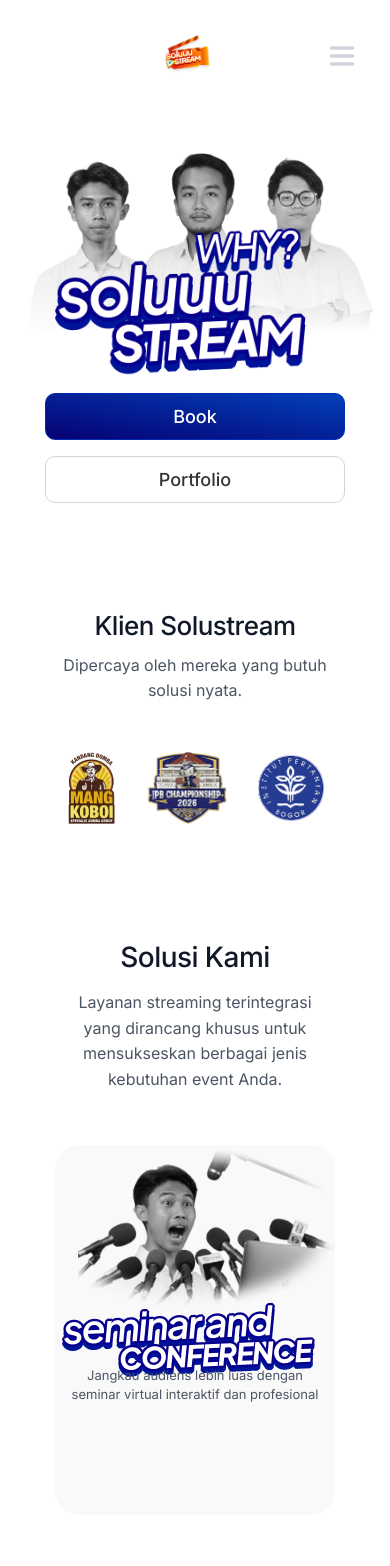
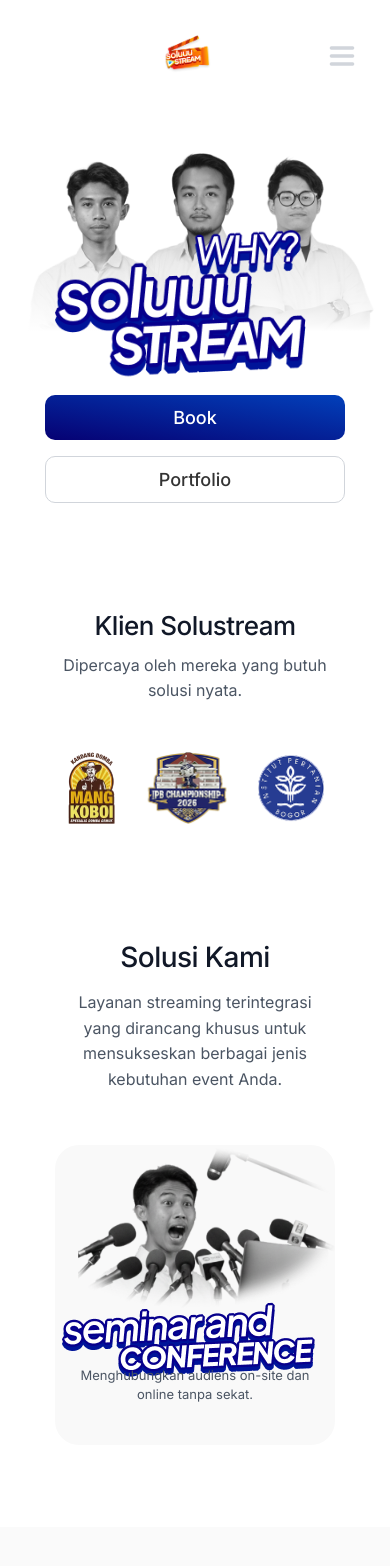
Before and after one commit to pascal-arya/solustream-pages, a Next.js app: page / in a window 390 px wide. Shown: the top 1566 px of the page. Built offline with nearby package versions, Linux system fonts and the light colour scheme.

Commit message:
style: Hover finishing

```diff
--- a/src/app/components/Solutions.tsx
+++ b/src/app/components/Solutions.tsx
@@ -9,7 +9,7 @@ export default function Solutions() {
       image: '/Assets/Landing Page/Solusi Img/seminat.png',
       titleImage: '/Assets/Landing Page/Group 2607807.png',
       altText: 'Seminar & Conference',
-      description: 'Jangkau audiens lebih luas dengan seminar virtual interaktif dan profesional',
+      description: 'Menghubungkan audiens on-site dan online tanpa sekat.',
     },
     {
       id: 2,
@@ -23,7 +23,7 @@ export default function Solutions() {
       image: '/Assets/Landing Page/Solusi Img/Mask group (1).png',
       titleImage: '/Assets/Landing Page/Group 2607809.png',
       altText: 'Event & Entertainment',
-      description: 'Siarkan keseruan konser, festival, dan acara hiburan secara real-time',
+      description: 'Siarkan peluncuran produk, event kantor, hingga acara hiburan',
     },
     {
       id: 4,
--- a/src/app/landing.css
+++ b/src/app/landing.css
@@ -149,11 +149,11 @@
 .btn-blue {
   background: linear-gradient(to top right, #060173 0%, #0240BA 100%);
   color: #ffffff;
-  border: 1px solid #002db3;
+  border: none;
 }
 
 .btn-blue:hover {
-  background-color: #002280;
+  background: linear-gradient(to top right, #F80 0%, #ED1B1B 100%);
   transform: translateY(-2px);
 }
 
@@ -275,24 +275,33 @@
 
 .solution-card {
   position: relative;
-  height: 410px;
+  height: 390px;
   border-radius: 28px;
   overflow: hidden;
   display: flex;
   flex-direction: column;
   align-items: center;
   justify-content: flex-start;
-  padding: 0 0 20px;
+  padding: 0 0 10px;
   background-color: #F9F9F9;
   border: none;
   /* box-shadow: 0 4px 20px rgba(0, 0, 0, 0.03); */
-  transition: transform 0.4s cubic-bezier(0.16, 1, 0.3, 1), box-shadow 0.4s cubic-bezier(0.16, 1, 0.3, 1);
+  transition: transform 0.4s cubic-bezier(0.16, 1, 0.3, 1), box-shadow 0.4s cubic-bezier(0.16, 1, 0.3, 1), background 0.4s ease;
   cursor: pointer;
 }
 
 .solution-card:hover {
   transform: translateY(-8px);
-  box-shadow: 0 20px 40px rgba(0, 0, 0, 0.08);
+}
+
+/* Standard grey card hover style: turns to brand blue gradient */
+.solution-card:not(.custom-solution-card):hover {
+  background: linear-gradient(to top right, #060173 0%, #0240BA 100%);
+  box-shadow: 0 20px 40px rgba(6, 1, 115, 0.2);
+}
+
+.solution-card:not(.custom-solution-card):hover .solution-card-description {
+  color: rgba(255, 255, 255, 0.9);
 }
 
 .solution-card-image-wrapper {
@@ -352,12 +361,14 @@
   font-weight: 400;
   max-width: 95%;
   margin: 0;
+  transition: color 0.3s ease;
 }
 
 /* Custom Solution Card Brand Gradient */
 .custom-solution-card {
   background: linear-gradient(to top right, #060173 0%, #0240BA 100%);
   border: none;
+  transition: transform 0.4s cubic-bezier(0.16, 1, 0.3, 1), box-shadow 0.4s cubic-bezier(0.16, 1, 0.3, 1), background 0.4s ease;
 }
 
 .custom-solution-card .solution-card-image-wrapper {
@@ -368,8 +379,14 @@
   color: rgba(255, 255, 255, 0.9);
 }
 
+/* Custom Solution card hover style: turns to standard grey card look */
 .custom-solution-card:hover {
-  background: linear-gradient(to top right, #07018a 0%, #0348e3 100%);
+  background: linear-gradient(to top right, #F80 0%, #ED1B1B 100%);
+  box-shadow: 0 20px 40px rgba(0, 0, 0, 0.08);
+}
+
+.custom-solution-card:hover .solution-card-description {
+  color: #ffffff;
 }
 
 /* Reasons Section Styles */
@@ -508,8 +525,9 @@
 }
 
 .floating-book-btn:hover {
+  background: linear-gradient(to top right, #F80 0%, #ED1B1B 100%);
   transform: translateY(-4px) scale(1.03);
-  box-shadow: 0 16px 36px rgba(6, 1, 115, 0.45);
+  box-shadow: 0 16px 36px rgba(237, 27, 27, 0.45);
 }
 
 .floating-book-icon {
@@ -552,8 +570,9 @@
 }
 
 .booking-cta-card:hover {
+  background: linear-gradient(to top right, #F80 0%, #ED1B1B 100%);
   transform: translateY(-2px);
-  box-shadow: 0 24px 48px rgba(6, 1, 115, 0.25);
+  box-shadow: 0 24px 48px rgba(237, 27, 27, 0.25);
 }
 
 .booking-cta-title {
@@ -945,7 +964,7 @@
 
   .solution-card {
     flex: 0 0 280px;
-    height: 370px;
+    height: 300px;
     scroll-snap-align: center;
     padding: 0 0 16px;
     border-radius: 24px;
```
